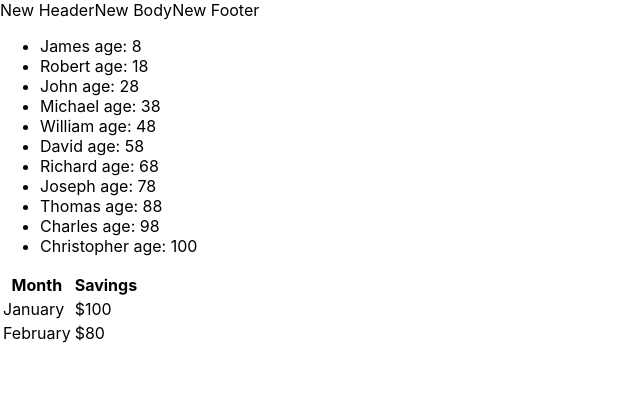
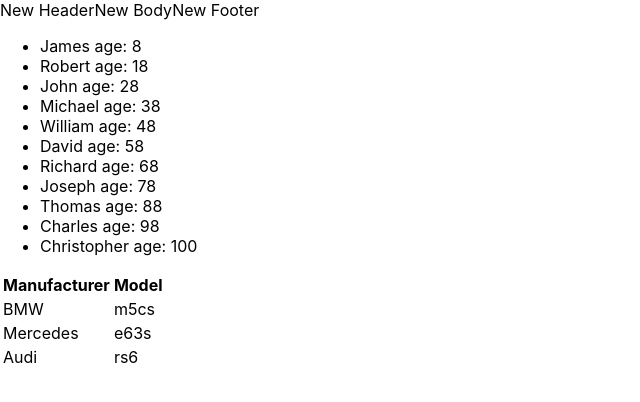
Before and after one commit to AnatolyNikol/microtasks, a React (Create React App) app: page / in a window 1280 px wide. Shown: the top 402 px of the page, without its empty margins (0-640 px from the left). Built offline with nearby package versions, Linux system fonts and the light colour scheme.

Commit message:
Use map for table

```diff
--- a/src/microtaks 2/NewComponent.tsx
+++ b/src/microtaks 2/NewComponent.tsx
@@ -31,17 +31,18 @@
             </ul>
             <table>
                 <tr>
-                    <th>Month</th>
-                    <th>Savings</th>
+                    <th>Manufacturer</th>
+                    <th>Model</th>
                 </tr>
-                <tr>
-                    <td>January</td>
-                    <td>$100</td>
-                </tr>
-                <tr>
-                    <td>February</td>
-                    <td>$80</td>
-                </tr>
+                {topCars.map((objectFromTopCarsArray, index) => {
+                    debugger
+                    return (
+                            <tr key={index + 1}>
+                                <td>{objectFromTopCarsArray.manufacturer}</td>
+                                <td>{objectFromTopCarsArray.model}</td>
+                            </tr>
+                    )
+                })}
             </table>
         </>
     )
```
